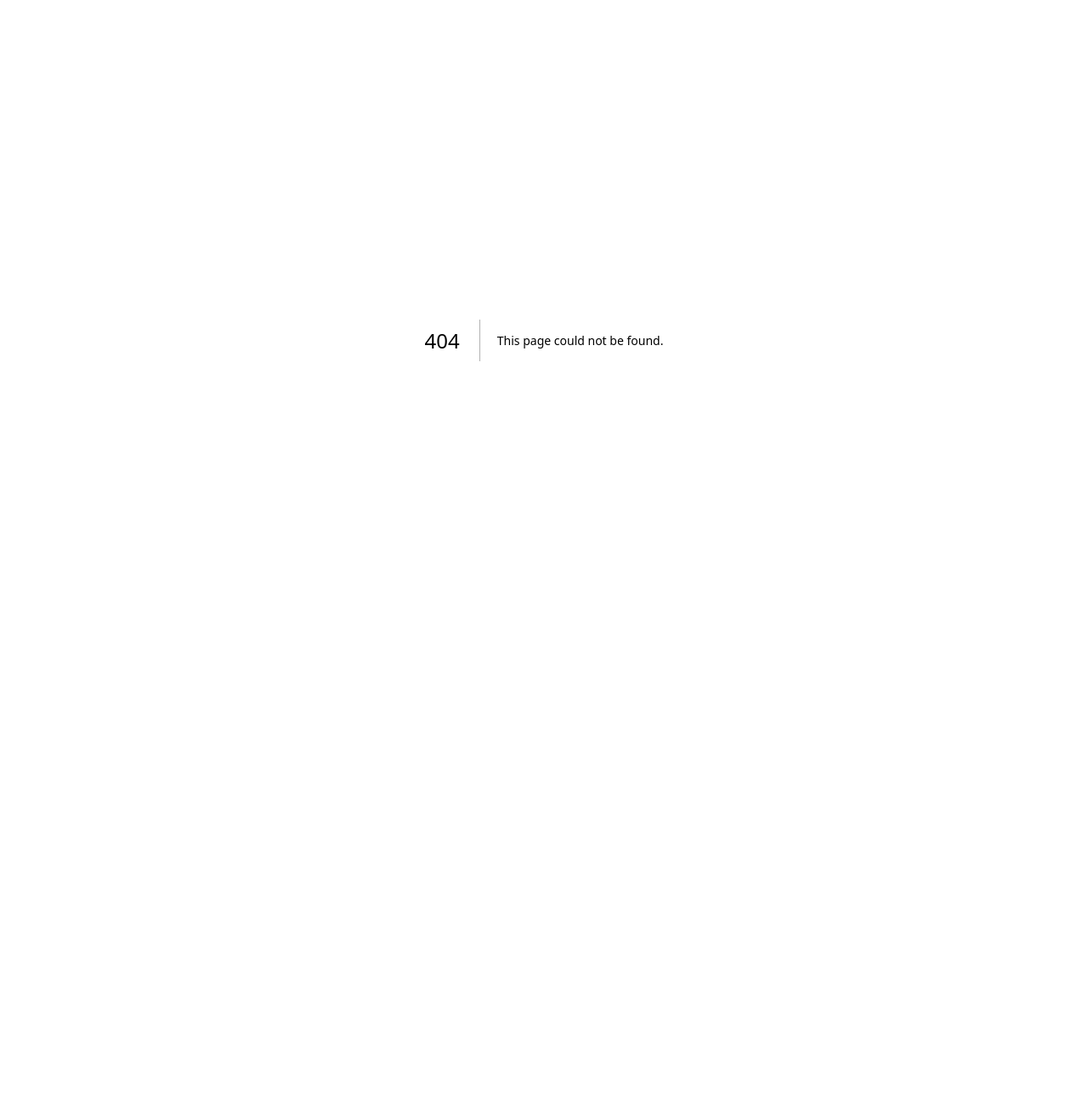
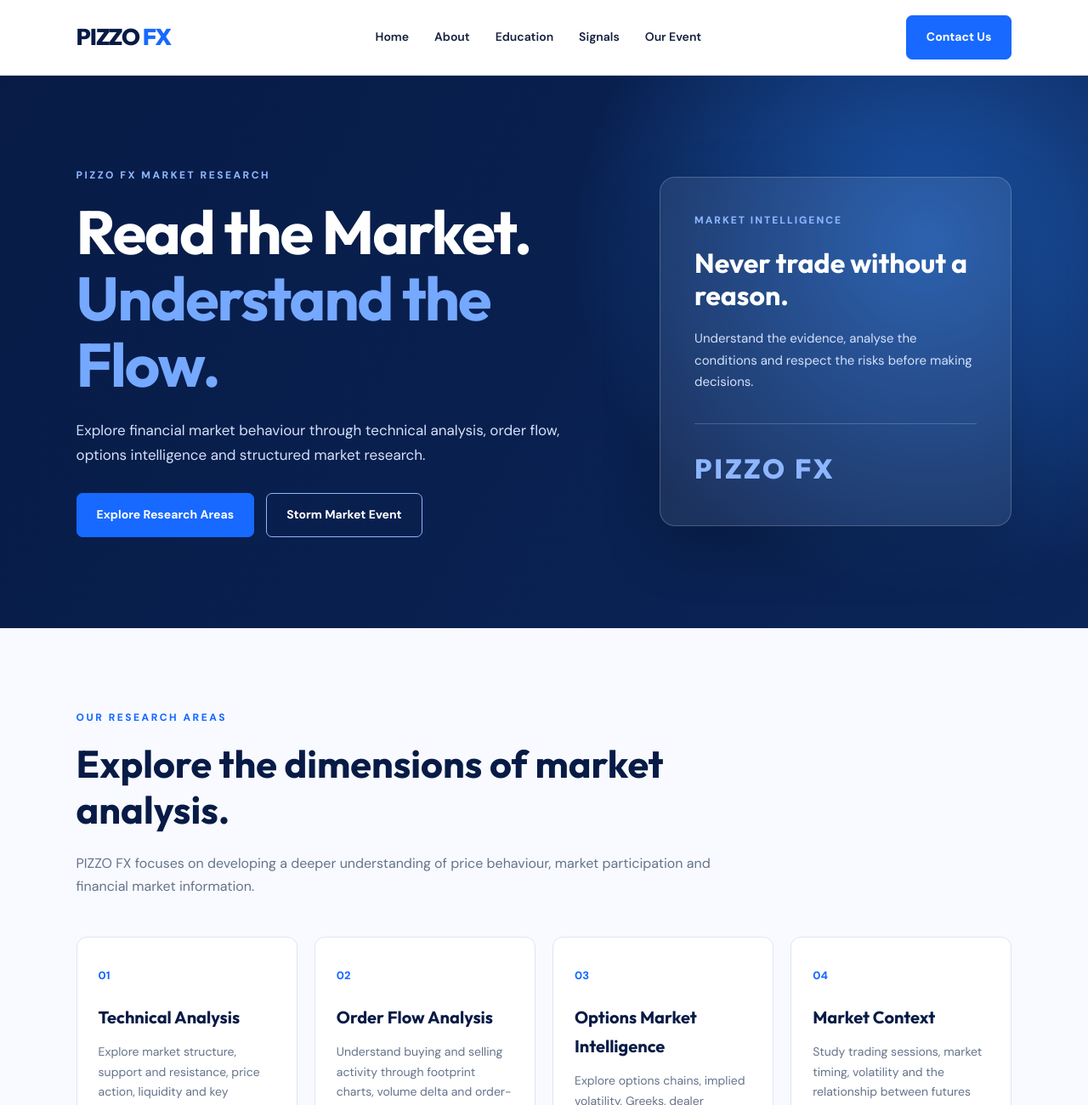
Before and after one commit to mutungastephen111-tech/pizzo-fx-website, a Next.js app: page /analysis in a window 1280 px wide. Before the commit this address had no page. Shown: the top 1300 px of the page at 85% size. Before the commit the page ends 800 px from the top, so only its background shows below. Built offline with nearby package versions, Linux system fonts and the light colour scheme.

Commit message:
Create page.tsx

```diff
--- /dev/null
+++ b/src/app/analysis/page.tsx
@@ -0,0 +1,179 @@
+
+const analysisAreas = [
+  {
+    number: "01",
+    title: "Technical Analysis",
+    description:
+      "Explore market structure, support and resistance, price action, liquidity and key technical levels.",
+  },
+  {
+    number: "02",
+    title: "Order Flow Analysis",
+    description:
+      "Understand buying and selling activity through footprint charts, volume delta and order-flow behaviour.",
+  },
+  {
+    number: "03",
+    title: "Options Market Intelligence",
+    description:
+      "Explore options chains, implied volatility, Greeks, dealer positioning and important strike levels.",
+  },
+  {
+    number: "04",
+    title: "Market Context",
+    description:
+      "Study trading sessions, market timing, volatility and the relationship between futures and spot prices.",
+  },
+];
+
+export default function AnalysisPage() {
+  return (
+    <main>
+      <header className="navbar">
+        <a href="/" className="brand">
+          PIZZO <span>FX</span>
+        </a>
+
+        <nav className="nav-links">
+          <a href="/">Home</a>
+          <a href="/about">About</a>
+          <a href="/courses">Education</a>
+          <a href="/signals">Signals</a>
+          <a href="/event">Our Event</a>
+        </nav>
+
+        <a href="https://wa.me/254753529501" className="button">
+          Contact Us
+        </a>
+      </header>
+
+      <section className="hero">
+        <div className="hero-content">
+          <p className="eyebrow">PIZZO FX MARKET RESEARCH</p>
+
+          <h1>
+            Read the Market.
+            <br />
+            <span>Understand the Flow.</span>
+          </h1>
+
+          <p className="hero-description">
+            Explore financial market behaviour through
+            technical analysis, order flow, options
+            intelligence and structured market research.
+          </p>
+
+          <div className="hero-actions">
+            <a href="#research" className="button">
+              Explore Research Areas
+            </a>
+
+            <a href="/event" className="button">
+              Storm Market Event
+            </a>
+          </div>
+        </div>
+
+        <div className="visual-card">
+          <p>MARKET INTELLIGENCE</p>
+          <h2>Never trade without a reason.</h2>
+          <p>
+            Understand the evidence, analyse the conditions
+            and respect the risks before making decisions.
+          </p>
+          <div className="chart-symbol">PIZZO FX</div>
+        </div>
+      </section>
+
+      <section className="section services" id="research">
+        <p className="eyebrow">OUR RESEARCH AREAS</p>
+
+        <h2>Explore the dimensions of market analysis.</h2>
+
+        <p>
+          PIZZO FX focuses on developing a deeper understanding
+          of price behaviour, market participation and
+          financial market information.
+        </p>
+
+        <div className="service-grid">
+          {analysisAreas.map((area) => (
+            <article className="service-card" key={area.number}>
+              <span>{area.number}</span>
+              <h3>{area.title}</h3>
+              <p>{area.description}</p>
+            </article>
+          ))}
+        </div>
+      </section>
+
+      <section className="section">
+        <p className="eyebrow">STORM MARKET WITH PIZZO</p>
+
+        <h2>Go beyond conventional chart analysis.</h2>
+
+        <p>
+          Explore advanced market intelligence concepts
+          including Delta, Vega, Gamma, Theta, Implied
+          Volatility, IV Skew, Options Chains, Footprint
+          Charts and Dealer & Hedger Positioning.
+        </p>
+
+        <div className="hero-actions" style={{ marginTop: "25px" }}>
+          <a href="/event" className="button">
+            Explore the Event
+          </a>
+        </div>
+      </section>
+
+      <section className="section community">
+        <p className="eyebrow">CONNECT WITH PIZZO FX</p>
+
+        <h2>Knowledge creates better questions.</h2>
+
+        <p>
+          Follow our educational activities and contact
+          PIZZO FX for market research and learning enquiries.
+        </p>
+
+        <div className="hero-actions">
+          <a
+            href="https://wa.me/254753529501"
+            className="button"
+            target="_blank"
+            rel="noreferrer"
+          >
+            WhatsApp PIZZO FX
+          </a>
+
+          <a
+            href="https://whatsapp.com/channel/0029VbDZIxA6hENsCwsti53f"
+            className="button"
+            target="_blank"
+            rel="noreferrer"
+          >
+            Join Our Channel
+          </a>
+        </div>
+      </section>
+
+      <footer className="footer">
+        <a href="/" className="brand">
+          PIZZO <span>FX</span>
+        </a>
+
+        <p>Learn. Trade. Grow.</p>
+
+        <p className="disclaimer">
+          Market analysis is educational and informational.
+          It is not a guarantee of future performance or
+          financial advice. Trading involves significant risk.
+        </p>
+
+        <p className="copyright">
+          © {new Date().getFullYear()} PIZZO FX. All rights reserved.
+        </p>
+      </footer>
+    </main>
+  );
+}
```
